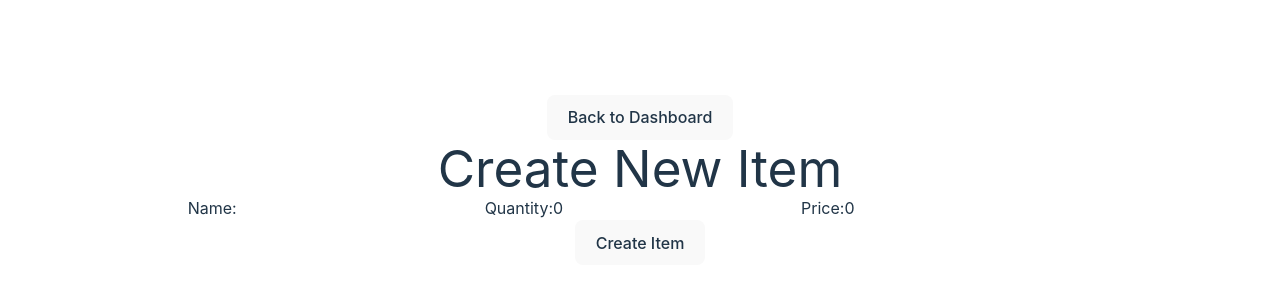
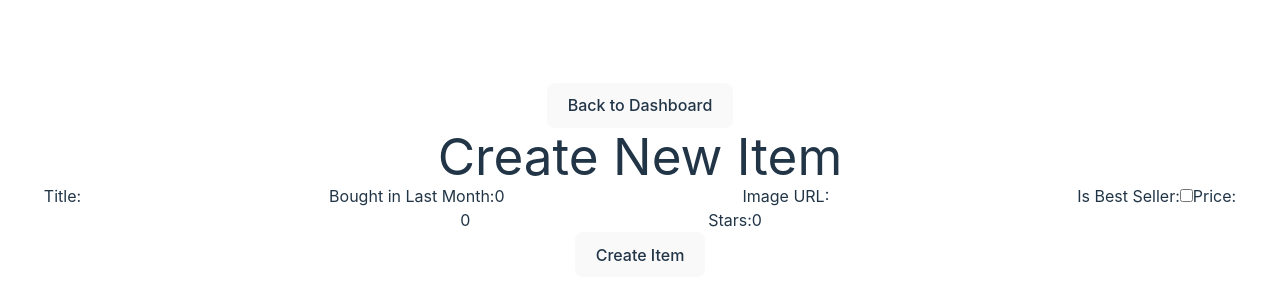
Before and after one commit to KarTaGo124/Hackaton-Front-End, a React (Vite) app: page /create in a window 1280 px wide. Shown: the part 220-520 px from the top of the page. Built offline with nearby package versions, Linux system fonts and the light colour scheme.

Commit message:
login register

```diff
--- a/package.json
+++ b/package.json
@@ -11,6 +11,7 @@
   },
   "dependencies": {
     "axios": "^1.7.2",
+    "jwt-decode": "^4.0.0",
     "react": "^18.2.0",
     "react-dom": "^18.2.0",
     "react-router-dom": "^6.23.1",
--- a/src/pages/Create.jsx
+++ b/src/pages/Create.jsx
@@ -1,44 +1,70 @@
-import React, { useState } from 'react';
+import { useState } from 'react';
 import { useNavigate } from 'react-router-dom';
+import { postItems } from '../services/api';
 
 const Create = () => {
     const [newItem, setNewItem] = useState({
-    id: '',
-    name: '',
-    quantity: 0,
-    price: 0
+        boughtInLastMonth: 0,
+        imgUrl: '',
+        isBestSeller: false,
+        price: 0.0,
+        stars: 0,
+        title: ''
     });
     const navigate = useNavigate();
 
     const handleChange = (e) => {
+        const { name, value, type, checked } = e.target;
         setNewItem({
             ...newItem,
-        [e.target.name]: e.target.value
+            [name]: type === 'checkbox' ? checked : value
         });
+    };
+
+    const handleCreate = async () => {
+        try {
+            const res = await postItems(newItem);
+            console.log('Item created:', res);
+            navigate('/dashboard');
+        } catch (error) {
+            console.error('Error creating item:', error);
         }
-
-  const handleCreate = () => {
-
-    navigate('/dashboard');
     };
 
     return (
         <div>
-        <button className="button" onClick={() => {navigate('/dashboard')}}>Back to Dashboard</button>
+            <button className="button" onClick={() => navigate('/dashboard')}>Back to Dashboard</button>
             <h1>Create New Item</h1>
             <div>
-            <label>Name:</label>
+                <label>Title:</label>
                 <input
                     type="text"
-            name="name"
-            value={newItem.name}
+                    name="title"
+                    value={newItem.title}
                     onChange={handleChange}
+                    required
                 />
-            <label>Quantity:</label>
+                <label>Bought in Last Month:</label>
                 <input
                     type="number"
-            name="quantity"
-            value={newItem.quantity}
+                    name="boughtInLastMonth"
+                    value={newItem.boughtInLastMonth}
+                    onChange={handleChange}
+                    required
+                />
+                <label>Image URL:</label>
+                <input
+                    type="text"
+                    name="imgUrl"
+                    value={newItem.imgUrl}
+                    onChange={handleChange}
+                    required
+                />
+                <label>Is Best Seller:</label>
+                <input
+                    type="checkbox"
+                    name="isBestSeller"
+                    checked={newItem.isBestSeller}
                     onChange={handleChange}
                 />
                 <label>Price:</label>
@@ -47,6 +73,18 @@ const Create = () => {
                     name="price"
                     value={newItem.price}
                     onChange={handleChange}
+                    step="0.01"
+                    required
+                />
+                <label>Stars:</label>
+                <input
+                    type="number"
+                    name="stars"
+                    value={newItem.stars}
+                    onChange={handleChange}
+                    min="0"
+                    max="5"
+                    required
                 />
             </div>
             <button className="button" onClick={handleCreate}>Create Item</button>
--- a/src/pages/Login.jsx
+++ b/src/pages/Login.jsx
@@ -1,11 +1,11 @@
-import React,{useState} from 'react'
+import {useState} from 'react'
 import {useNavigate} from 'react-router-dom'
 import { fetchLogin } from '../services/api';
 
 const Login = () => {
     const navigate = useNavigate();
     const [data, setdata] = useState({
-        email: '',
+        username: '',
         password: ''
     });
 
@@ -31,8 +31,8 @@ const Login = () => {
 
   return (
     <form onSubmit={handleSubmit}>
-        <label htmlFor="email">Email</label>
-        <input type="email" id="email" name="email" placeholder="Email" onChange={handleChange} required/>
+        <label htmlFor="username">Username</label>
+        <input type="text" id="username" name="username" placeholder="Username" onChange={handleChange} required/>
         <label htmlFor="password">Password</label>
         <input type="password" id="password" name="password" placeholder="Password" onChange={handleChange} required/>
         <button type="submit">Login</button>
--- a/src/pages/Register.jsx
+++ b/src/pages/Register.jsx
@@ -1,51 +1,45 @@
-import React, {useState} from 'react'
-import {useNavigate} from 'react-router-dom'
+import { useState } from 'react';
+import { useNavigate } from 'react-router-dom';
 import { fetchRegister } from '../services/api';
-
 
 const Register = () => {
     const navigate = useNavigate();
-    const [data, setdata] = useState({
-        email: '',
+    const [data, setData] = useState({
+        username: '',
         password: '',
-        name: '',
-        birthdate: ''
+        role: '',
     });
 
     const handleChange = (e) => {
-        setdata({
+        setData({
             ...data,
-            [e.target.name]: e.target.value
+            [e.target.name]: e.target.value,
         });
-    }
+    };
 
     const handleSubmit = async (e) => {
         e.preventDefault();
         try {
             const res = await fetchRegister(data);
-            if(res.status === 200){
-                navigate('/dashboard');
-            }
+            console.log(res);
+            navigate('/dashboard');
         } catch (error) {
-            console.log(error);
+            console.error('Error during registration:', error);
         }
-    }
+    };
 
+    return (
+        <form onSubmit={handleSubmit}>
+            <label htmlFor="username">Username</label>
+            <input type="text" id="username" name="username" placeholder="Username" onChange={handleChange} required />
+            <label htmlFor="password">Password</label>
+            <input type="password" id="password" name="password" placeholder="Password" onChange={handleChange} required />
+            <label htmlFor="role">Role</label>
+            <input type="text" id="role" name="role" placeholder="Role" onChange={handleChange} required />
+            <button type="submit">Register</button>
+            <button type="button" onClick={() => navigate('/auth/login')}>Go to Login</button>
+        </form>
+    );
+};
 
-  return (
-    <form onSubmit={handleSubmit}>
-        <label htmlFor="email">Email</label>
-        <input type="email" id="email" name="email" placeholder="Email" onChange={handleChange} required/>
-        <label htmlFor="password">Password</label>
-        <input type="password" id="password" name="password" placeholder="Password" onChange={handleChange} required/>
-        <label htmlFor="name">Name</label>
-        <input type="text" id="name" name="name" placeholder="Name" onChange={handleChange} required/>
-        <label htmlFor="birthdate">Birthdate</label>
-        <input type="date" id="birthdate" name="birthdate" onChange={handleChange} required/>
-        <button type="submit">Register</button>
-    </form>
-
-  )
-}
-
-export default Register
+export default Register;
--- a/src/services/api.js
+++ b/src/services/api.js
@@ -1,6 +1,21 @@
 import axios from "axios";
+import { jwtDecode } from 'jwt-decode';
 
-const URL = "http://localhost:8080";
+const URL = "https://cepnq6rjbk.execute-api.us-east-1.amazonaws.com";
+
+export const getRoleBasedOnToken = () => {
+	const token = localStorage.getItem('token');
+	if (!token) {
+		throw new Error('No token found');
+	}
+	try {
+		const decodedToken = jwtDecode(token);
+		return decodedToken.role;
+	} catch (error) {
+		throw new Error('Invalid token format');
+	}
+  };
+
 
 export const fetchLogin = async (data) => {
 	try {
@@ -16,15 +31,14 @@ export const fetchLogin = async (data) => {
 
 export const fetchRegister = async (data) => {
 	try {
-		const res = await axios.post(`${URL}/auth/signin`, data);
-		if (res.status === 200) {
-			localStorage.setItem("token", res.data.token);
-		}
+		const res = await axios.post(`${URL}/auth/register`, data);
 		return res;
 	} catch (error) {
 		return error;
 	}
+
 };
+
 
 export const fetchLogout = async () => {
 	try {
@@ -34,3 +48,17 @@ export const fetchLogout = async () => {
 		return error;
 	}
 };
+
+export const postItems = async (data) => {
+	try {
+		const token = localStorage.getItem("token");
+		const res = await axios.post(`${URL}/items`, data, {
+			headers: {
+				Authorization: `Bearer ${token}`,
+			},
+		});
+		return res;
+	} catch (error) {
+		return error;
+	}
+}
```
Also changed, not shown: 1 other file (tests, documents, lock files or other folders). Lines whose indentation alone changed are shown as unchanged.
